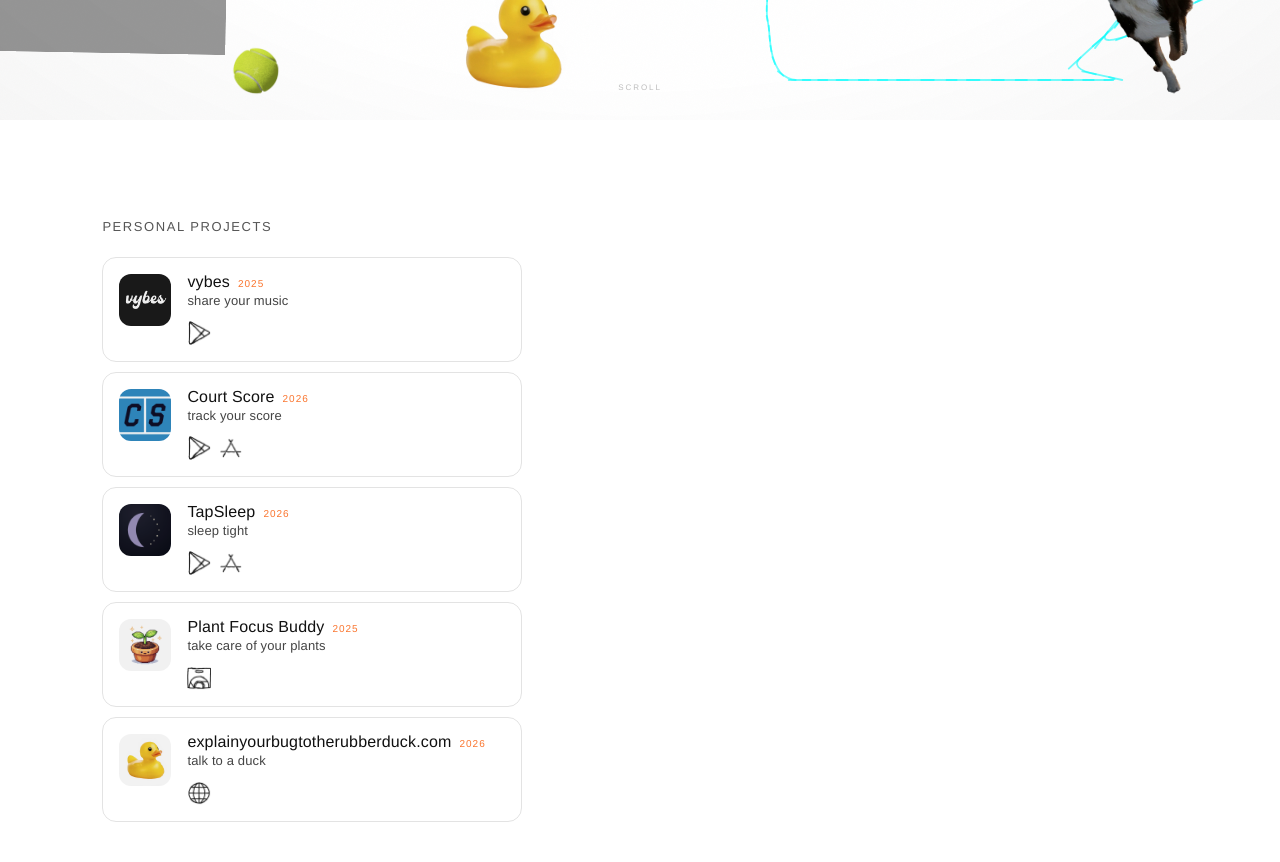
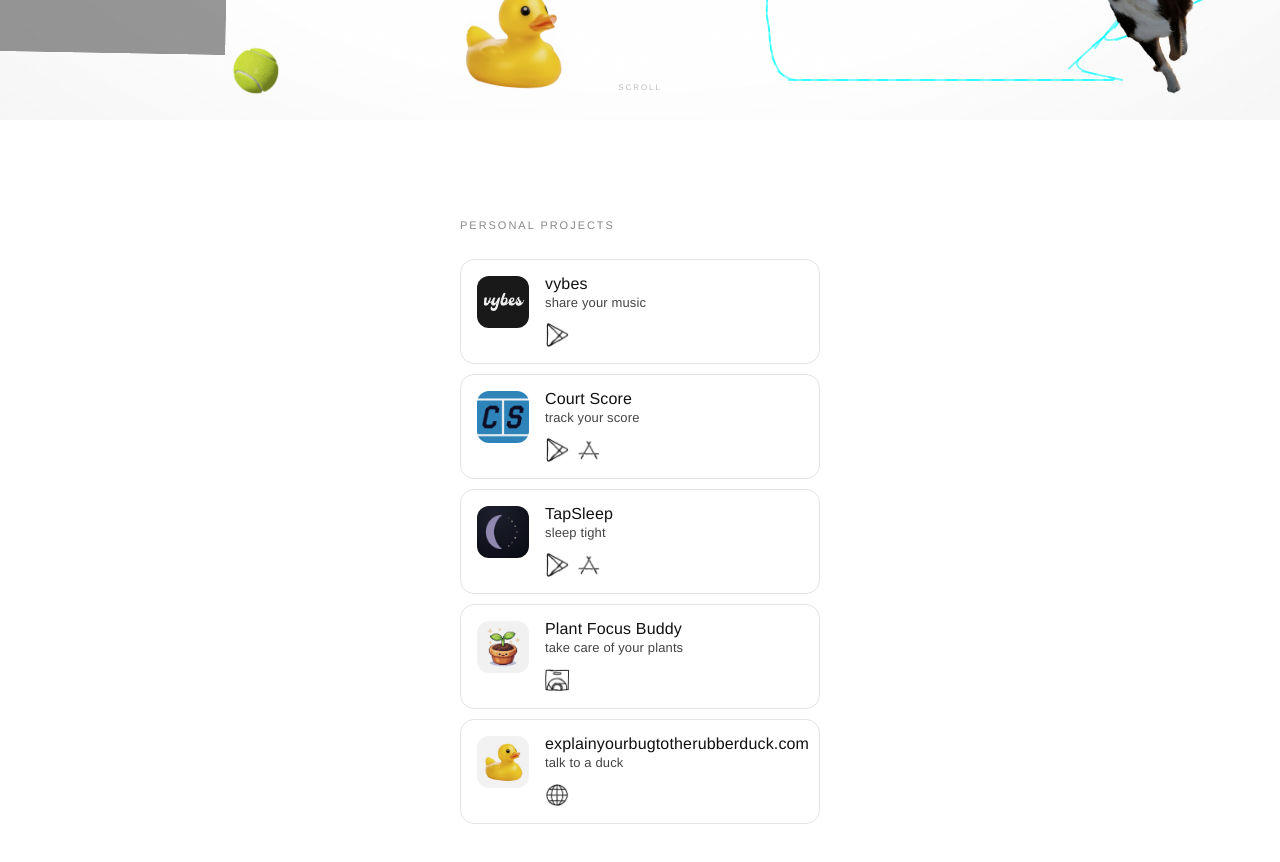
Before and after one commit to PaulLinca/paulinca, a Next.js app: page / in a window 1280 px wide. Shown: the part 680-1542 px from the top of the page. Built offline with nearby package versions, Linux system fonts and the light colour scheme; grey boxes are pictures that could not be loaded.

Commit message:
PL | Move projects to the middle

```diff
--- a/app/page.tsx
+++ b/app/page.tsx
@@ -185,14 +185,20 @@ interface ProjectLink {
     url: string;
 }
 
+// Panel block types — add more kinds here as needed
+type PanelBlock =
+    | { kind: "text"; value: string; variant?: "heading" | "subheading" | "body" | "caption" | "label" }
+    | { kind: "image"; src: string; alt?: string; width?: number; borderRadius?: number };
+
 interface AppProject {
     id: string;
     name: string;
     year: string;
     tagline: string;
-    description: string;
     icon: string;
     links: ProjectLink[];
+    leftPanel?: PanelBlock[];
+    rightPanel?: PanelBlock[];
 }
 
 const LINK_ICONS: Record<LinkType, string> = {
@@ -217,10 +223,14 @@ const appProjects: AppProject[] = [
         name: "vybes",
         year: "2025",
         tagline: "share your music",
-        description: "A social music sharing app. See what your friends are listening to, share your current track, and discover music through the people you know.",
         icon: "/images/vybes_icon.png",
         links: [
             {type: "playstore", url: "https://play.google.com/store/apps/details?id=com.linca.vybes"},
+        ],
+        rightPanel: [
+            {kind: "text", value: "vybes", variant: "heading"},
+            {kind: "text", value: "2025", variant: "label"},
+            {kind: "text", value: "A social music sharing app. See what your friends are listening to, share your current track, and discover music through the people you know.", variant: "body"},
         ],
     },
     {
@@ -228,11 +238,15 @@ const appProjects: AppProject[] = [
         name: "Court Score",
         year: "2026",
         tagline: "track your score",
-        description: "A Wear OS app for tracking padel and tennis scores right from your wrist. No phone needed on the court.",
         icon: "/images/courtscore_icon.png",
         links: [
             {type: "playstore", url: "https://play.google.com/store/apps/details?id=com.linca.courtscorewear"},
             {type: "appstore", url: "https://apps.apple.com/us/app/court-score-padel-scoreboard/id6759218272"},
+        ],
+        rightPanel: [
+            {kind: "text", value: "Court Score", variant: "heading"},
+            {kind: "text", value: "2026", variant: "label"},
+            {kind: "text", value: "A Wear OS app for tracking padel and tennis scores right from your wrist. No phone needed on the court.", variant: "body"},
         ],
     },
     {
@@ -240,11 +254,15 @@ const appProjects: AppProject[] = [
         name: "TapSleep",
         year: "2026",
         tagline: "sleep tight",
-        description: "A gentle sleep companion. Calming sounds, a simple tap-to-sleep timer, and nothing else to keep you up.",
         icon: "/images/tapsleep_icon.png",
         links: [
             {type: "playstore", url: "https://play.google.com/store/apps/details?id=com.linca.tapsleep.android"},
             {type: "appstore", url: "https://apps.apple.com/us/app/tapsleep/id6760365138"},
+        ],
+        rightPanel: [
+            {kind: "text", value: "TapSleep", variant: "heading"},
+            {kind: "text", value: "2026", variant: "label"},
+            {kind: "text", value: "A gentle sleep companion. Calming sounds, a simple tap-to-sleep timer, and nothing else to keep you up.", variant: "body"},
         ],
     },
     {
@@ -252,10 +270,14 @@ const appProjects: AppProject[] = [
         name: "Plant Focus Buddy",
         year: "2025",
         tagline: "take care of your plants",
-        description: "A Chrome extension that gamifies focus time by letting you grow a digital plant. Stay focused, keep your plant alive.",
         icon: "/images/plantfocusbuddy_icon.png",
         links: [
             {type: "chrome", url: "https://chromewebstore.google.com/detail/plant-focus-buddy/jaeepnifniockiaomhgnbldfeoilmigc?authuser=0&hl=en-GB"},
+        ],
+        rightPanel: [
+            {kind: "text", value: "Plant Focus Buddy", variant: "heading"},
+            {kind: "text", value: "2025", variant: "label"},
+            {kind: "text", value: "A Chrome extension that gamifies focus time by letting you grow a digital plant. Stay focused, keep your plant alive.", variant: "body"},
         ],
     },
     {
@@ -263,10 +285,14 @@ const appProjects: AppProject[] = [
         name: "explainyourbugtotherubberduck.com",
         year: "2026",
         tagline: "talk to a duck",
-        description: "Rubber duck debugging, productized. Explain your bug out loud and you'll usually figure it out before you're done explaining.",
         icon: "/images/rubberduck_icon.jpg",
         links: [
             {type: "web", url: "https://explainyourbugtotherubberduck.com/"},
+        ],
+        rightPanel: [
+            {kind: "text", value: "Explain Your Bug", variant: "heading"},
+            {kind: "text", value: "2026", variant: "label"},
+            {kind: "text", value: "Rubber duck debugging, productized. Explain your bug out loud and you'll usually figure it out before you're done explaining.", variant: "body"},
         ],
     },
 ];
@@ -841,15 +867,15 @@ function ProjectCard({project, isActive, isLocked, onHover, onLeave, onClick}: {
                     }}>
                         {project.name}
                     </span>
-                    <span style={{
-                        fontFamily: '"Helvetica Neue", Helvetica, Arial, sans-serif',
-                        fontSize: "10px",
-                        fontWeight: 400,
-                        color: "#fa742d",
-                        letterSpacing: "0.10em",
-                    }}>
-                        {project.year}
-                    </span>
+                    {/*<span style={{*/}
+                    {/*    fontFamily: '"Helvetica Neue", Helvetica, Arial, sans-serif',*/}
+                    {/*    fontSize: "10px",*/}
+                    {/*    fontWeight: 400,*/}
+                    {/*    color: "#fa742d",*/}
+                    {/*    letterSpacing: "0.10em",*/}
+                    {/*}}>*/}
+                    {/*    {project.year}*/}
+                    {/*</span>*/}
                 </div>
 
                 {/* Tagline */}
@@ -898,106 +924,96 @@ function ProjectCard({project, isActive, isLocked, onHover, onLeave, onClick}: {
     );
 }
 
-// ─── Project detail (right panel) ─────────────────────────────────────────────
+// ─── Panel renderer ────────────────────────────────────────────────────────────
 
-function ProjectDetail({project}: {project: AppProject}) {
+const PANEL_TEXT_STYLES: Record<NonNullable<Extract<PanelBlock, {kind: "text"}>["variant"]>, React.CSSProperties> = {
+    heading: {
+        fontSize: "clamp(28px, 3.5vw, 48px)",
+        fontWeight: 300,
+        color: "#1a1a1a",
+        letterSpacing: "-0.01em",
+        lineHeight: 1,
+        marginBottom: "6px",
+    },
+    subheading: {
+        fontSize: "18px",
+        fontWeight: 400,
+        color: "#1a1a1a",
+        letterSpacing: "0.01em",
+        lineHeight: 1.2,
+        marginBottom: "4px",
+    },
+    body: {
+        fontSize: "13px",
+        fontWeight: 300,
+        color: "#444",
+        letterSpacing: "0.02em",
+        lineHeight: 1.75,
+        maxWidth: "320px",
+    },
+    caption: {
+        fontSize: "11px",
+        fontWeight: 300,
+        color: "#888",
+        letterSpacing: "0.06em",
+        lineHeight: 1.5,
+    },
+    label: {
+        fontSize: "9px",
+        fontWeight: 300,
+        color: "#fa742d",
+        letterSpacing: "0.22em",
+        marginBottom: "20px",
+    },
+};
+
+function PanelRenderer({blocks, align}: {blocks: PanelBlock[]; align: "left" | "right"}) {
     return (
         <motion.div
-            key={project.id}
-            initial={{opacity: 0, y: 12}}
-            animate={{opacity: 1, y: 0}}
-            exit={{opacity: 0, y: -12}}
+            initial={{opacity: 0, x: align === "left" ? -12 : 12}}
+            animate={{opacity: 1, x: 0}}
+            exit={{opacity: 0, x: align === "left" ? -12 : 12}}
             transition={{duration: 0.45, ease: [0.16, 1, 0.3, 1]}}
             style={{
                 display: "flex",
                 flexDirection: "column",
-                justifyContent: "center",
-                padding: "0 0 0 6vw",
+                alignItems: align === "left" ? "flex-end" : "flex-start",
+                padding: align === "left" ? "0 4vw 0 0" : "0 0 0 4vw",
+                maxWidth: "360px",
             }}
         >
-            {/* Large icon */}
-            <motion.img
-                src={project.icon}
-                alt={project.name}
-                style={{
-                    width: "88px",
-                    height: "88px",
-                    objectFit: "contain",
-                    marginBottom: "36px",
-                }}
-                initial={{scale: 0.8, opacity: 0}}
-                animate={{scale: 1, opacity: 1}}
-                transition={{duration: 0.5, ease: [0.16, 1, 0.3, 1], delay: 0.05}}
-            />
-
-            {/* Name */}
-            <div style={{
-                fontFamily: '"Helvetica Neue", Helvetica, Arial, sans-serif',
-                fontSize: "clamp(32px, 4vw, 56px)",
-                fontWeight: 300,
-                color: "#1a1a1a",
-                letterSpacing: "-0.01em",
-                lineHeight: 1,
-                marginBottom: "8px",
-            }}>
-                {project.name}
-            </div>
-
-            {/* Year */}
-            <div style={{
-                fontFamily: '"Helvetica Neue", Helvetica, Arial, sans-serif',
-                fontSize: "9px",
-                fontWeight: 300,
-                color: "#fa742d",
-                letterSpacing: "0.22em",
-                marginBottom: "28px",
-            }}>
-                {project.year}
-            </div>
-
-            {/* Description */}
-            <div style={{
-                fontFamily: '"Helvetica Neue", Helvetica, Arial, sans-serif',
-                fontSize: "13px",
-                fontWeight: 300,
-                color: "#1a1a1a",
-                letterSpacing: "0.02em",
-                lineHeight: 1.75,
-                maxWidth: "360px",
-                opacity: 0.65,
-                marginBottom: "32px",
-            }}>
-                {project.description}
-            </div>
-
-            {/* Links */}
-            <div style={{display: "flex", gap: "8px", flexWrap: "wrap"}}>
-                {project.links.map(link => (
-                    <a
-                        key={link.type}
-                        href={link.url}
-                        target="_blank"
-                        rel="noopener noreferrer"
-                        title={LINK_LABELS[link.type]}
-                        style={{display: "inline-flex", cursor: "none"}}
-                        onMouseEnter={e => {
-                            const img = e.currentTarget.querySelector("img") as HTMLElement;
-                            img.style.filter = "brightness(0) saturate(100%) invert(52%) sepia(90%) saturate(600%) hue-rotate(344deg) brightness(1.05)";
-                        }}
-                        onMouseLeave={e => {
-                            const img = e.currentTarget.querySelector("img") as HTMLElement;
-                            img.style.filter = "none";
-                        }}
-                    >
-                        {/* eslint-disable-next-line @next/next/no-img-element */}
+            {blocks.map((block, i) => {
+                if (block.kind === "text") {
+                    const style = PANEL_TEXT_STYLES[block.variant ?? "body"];
+                    return (
+                        <div key={i} style={{
+                            fontFamily: '"Helvetica Neue", Helvetica, Arial, sans-serif',
+                            textAlign: align === "left" ? "right" : "left",
+                            ...style,
+                        }}>
+                            {block.value}
+                        </div>
+                    );
+                }
+                if (block.kind === "image") {
+                    return (
+                        // eslint-disable-next-line @next/next/no-img-element
                         <img
-                            src={LINK_ICONS[link.type]}
-                            alt={LINK_LABELS[link.type]}
-                            style={{width: "32px", height: "32px", objectFit: "contain", transition: "filter 0.2s ease"}}
+                            key={i}
+                            src={block.src}
+                            alt={block.alt ?? ""}
+                            style={{
+                                width: block.width ?? 200,
+                                height: "auto",
+                                objectFit: "contain",
+                                borderRadius: block.borderRadius ?? 0,
+                                display: "block",
+                            }}
                         />
-                    </a>
-                ))}
-            </div>
+                    );
+                }
+                return null;
+            })}
         </motion.div>
     );
 }
@@ -1018,29 +1034,54 @@ function ProjectsSection() {
         <section style={{
             minHeight: "100vh",
             display: "flex",
-            padding: "100px 8vw 100px",
-            position: "relative",
+            alignItems: "flex-start",
+            padding: "100px 4vw 100px",
             background: "#ffffff",
         }}>
-            {/* Left column — cards */}
+            {/* Left panel */}
             <div style={{
-                flex: "0 0 40%",
-                maxWidth: "420px",
+                flex: 1,
+                position: "sticky",
+                top: 0,
+                height: "100vh",
+                display: "flex",
+                alignItems: "center",
+                justifyContent: "flex-end",
+            }}>
+                <AnimatePresence mode="wait">
+                    {displayedProject?.leftPanel && (
+                        <PanelRenderer
+                            key={displayedProject.id + "-left"}
+                            blocks={displayedProject.leftPanel}
+                            align="left"
+                        />
+                    )}
+                </AnimatePresence>
+            </div>
+
+            {/* Center — cards */}
+            <div style={{
+                flex: "0 0 auto",
+                width: "360px",
+                display: "flex",
+                flexDirection: "column",
+                alignItems: "center",
             }}>
                 {/* Section label */}
                 <div style={{
                     fontFamily: '"Helvetica Neue", Helvetica, Arial, sans-serif',
-                    fontSize: "13px",
+                    fontSize: "11px",
                     fontWeight: 500,
-                    letterSpacing: "0.12em",
-                    color: "#555",
-                    marginBottom: "24px",
+                    letterSpacing: "0.18em",
+                    color: "#888",
+                    marginBottom: "28px",
                     textTransform: "uppercase",
+                    alignSelf: "flex-start",
                 }}>
                     Personal Projects
                 </div>
 
-                <div>
+                <div style={{width: "100%"}}>
                     {appProjects.map(p => (
                         <ProjectCard
                             key={p.id}
@@ -1055,37 +1096,23 @@ function ProjectsSection() {
                 </div>
             </div>
 
-            {/* Right column — detail */}
+            {/* Right panel */}
             <div style={{
                 flex: 1,
                 position: "sticky",
                 top: 0,
                 height: "100vh",
-                alignSelf: "flex-start",
                 display: "flex",
                 alignItems: "center",
+                justifyContent: "flex-start",
             }}>
                 <AnimatePresence mode="wait">
-                    {displayedProject ? (
-                        <ProjectDetail key={displayedProject.id} project={displayedProject}/>
-                    ) : (
-                        <motion.div
-                            key="empty"
-                            initial={{opacity: 0}}
-                            animate={{opacity: 1}}
-                            exit={{opacity: 0}}
-                            transition={{duration: 0.3}}
-                            style={{
-                                fontFamily: '"Helvetica Neue", Helvetica, Arial, sans-serif',
-                                fontSize: "8px",
-                                fontWeight: 300,
-                                letterSpacing: "0.22em",
-                                color: "#1a1a1a",
-                                opacity: 0.2,
-                                paddingLeft: "6vw",
-                            }}
-                        >
-                        </motion.div>
+                    {displayedProject?.rightPanel && (
+                        <PanelRenderer
+                            key={displayedProject.id + "-right"}
+                            blocks={displayedProject.rightPanel}
+                            align="right"
+                        />
                     )}
                 </AnimatePresence>
             </div>
```
